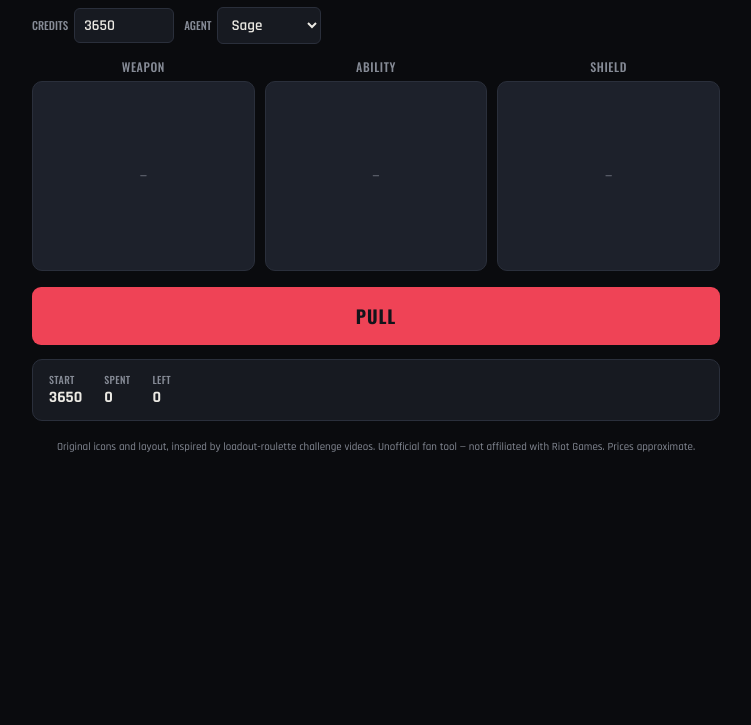
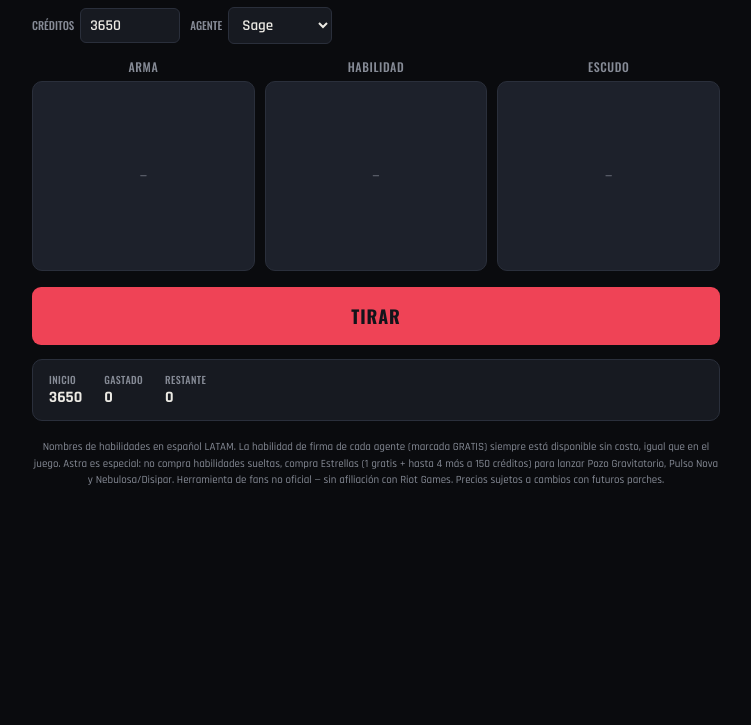
Before and after one commit to Nerieru/gambling-valorant, a plain HTML site: page index.html in a window 1280 px wide. Shown: the part 75-800 px from the top of the page, without its empty margins (264-1015 px from the left). Drawn offline with nearby package versions, Linux system fonts and the light colour scheme.

Commit message:
Translate UI text to Spanish

```diff
--- a/index.html
+++ b/index.html
@@ -86,43 +86,43 @@ footer{color:var(--mute); font-size:11px; text-align:center; margin-top:18px; li
 <div class="wrap">
   <div class="top">
     <h1>BUY ROULETTE</h1>
-    <div class="balance">BALANCE<b id="balDisplay">0</b></div>
+    <div class="balance">SALDO<b id="balDisplay">0</b></div>
   </div>
 
   <div class="ctrl" style="margin-bottom:14px;">
-    <div><label for="credits">CREDITS</label><input type="number" id="credits" min="0" max="9000" step="50" value="3650"></div>
-    <div><label for="agent">AGENT</label><select id="agent"></select></div>
+    <div><label for="credits">CRÉDITOS</label><input type="number" id="credits" min="0" max="9000" step="50" value="3650"></div>
+    <div><label for="agent">AGENTE</label><select id="agent"></select></div>
   </div>
 
   <div class="reels">
     <div class="col">
-      <div class="col-head">WEAPON</div>
-      <div class="reel" id="reelWeapon"><div class="tag" id="tagWeapon">SECURED</div><div class="slot-content slot-empty">—</div></div>
+      <div class="col-head">ARMA</div>
+      <div class="reel" id="reelWeapon"><div class="tag" id="tagWeapon">ASEGURADO</div><div class="slot-content slot-empty">—</div></div>
     </div>
     <div class="col">
-      <div class="col-head">ABILITY</div>
-      <div class="reel" id="reelAbility"><div class="tag" id="tagAbility">SECURED</div><div class="slot-content slot-empty">—</div></div>
+      <div class="col-head">HABILIDAD</div>
+      <div class="reel" id="reelAbility"><div class="tag" id="tagAbility">ASEGURADO</div><div class="slot-content slot-empty">—</div></div>
     </div>
     <div class="col">
-      <div class="col-head">SHIELD</div>
-      <div class="reel" id="reelShield"><div class="tag" id="tagShield">SECURED</div><div class="slot-content slot-empty">—</div></div>
+      <div class="col-head">ESCUDO</div>
+      <div class="reel" id="reelShield"><div class="tag" id="tagShield">ASEGURADO</div><div class="slot-content slot-empty">—</div></div>
     </div>
   </div>
 
   <div class="pullbar">
-    <button class="pull" id="pullBtn">PULL</button>
+    <button class="pull" id="pullBtn">TIRAR</button>
   </div>
 
   <div class="summary">
     <div class="figs">
-      <div class="fig"><span>START</span><b id="figStart">0</b></div>
-      <div class="fig"><span>SPENT</span><b id="figSpent">0</b></div>
-      <div class="fig"><span>LEFT</span><b id="figLeft">0</b></div>
+      <div class="fig"><span>INICIO</span><b id="figStart">0</b></div>
+      <div class="fig"><span>GASTADO</span><b id="figSpent">0</b></div>
+      <div class="fig"><span>RESTANTE</span><b id="figLeft">0</b></div>
     </div>
-    <div class="badge" id="fullBadge">FULL LOADOUT — EVERY SLOT FILLED</div>
+    <div class="badge" id="fullBadge">EQUIPO COMPLETO — TODAS LAS CASILLAS LLENAS</div>
   </div>
 
-  <footer>Original icons and layout, inspired by loadout-roulette challenge videos. Unofficial fan tool — not affiliated with Riot Games. Prices approximate.</footer>
+  <footer>Nombres de habilidades en español LATAM. La habilidad de firma de cada agente (marcada GRATIS) siempre está disponible sin costo, igual que en el juego. Astra es especial: no compra habilidades sueltas, compra Estrellas (1 gratis + hasta 4 más a 150 créditos) para lanzar Pozo Gravitatorio, Pulso Nova y Nebulosa/Disipar. Herramienta de fans no oficial — sin afiliación con Riot Games. Precios sujetos a cambios con futuros parches.</footer>
 </div>
 
 <script src="https://cdn.jsdelivr.net/npm/lucide@0.525.0/dist/umd/lucide.js"></script>
@@ -157,33 +157,34 @@ const WEAPONS = [
   {n:"Ares", c:1600, cat:"heavy"},{n:"Odin", c:3200, cat:"heavy"},
 ];
 const SHIELDS = [
-  {n:"None", c:0, icon:"shieldNone"},{n:"Light Armor", c:400, icon:"shieldLight"},{n:"Heavy Armor", c:1000, icon:"shieldHeavy"},
+  {n:"Ninguno", c:0, icon:"shieldNone"},{n:"Escudo Ligero", c:400, icon:"shieldLight"},{n:"Escudo Pesado", c:1000, icon:"shieldHeavy"},
 ];
 const AGENTS = {
-  "Brimstone":[{n:"Stim Beacon",c:100},{n:"Incendiary",c:250}],
-  "Viper":[{n:"Poison Cloud",c:200},{n:"Snake Bite",c:200},{n:"Toxic Screen",c:200}],
-  "Omen":[{n:"Paranoia",c:150},{n:"Shrouded Step",c:100},{n:"Dark Cover",c:150}],
-  "Killjoy":[{n:"Alarmbot",c:200},{n:"Turret",c:200},{n:"Nanoswarm",c:200}],
-  "Cypher":[{n:"Trapwire",c:200},{n:"Cyber Cage",c:100},{n:"Spycam",c:200}],
-  "Sova":[{n:"Shock Bolt",c:150},{n:"Recon Bolt",c:200},{n:"Owl Drone",c:400}],
-  "Sage":[{n:"Barrier Orb",c:400},{n:"Slow Orb",c:100},{n:"Healing Orb",c:200}],
-  "Phoenix":[{n:"Curveball",c:200},{n:"Hot Hands",c:200},{n:"Blaze",c:200}],
-  "Jett":[{n:"Cloudburst",c:100},{n:"Updraft",c:100}],
-  "Raze":[{n:"Boom Bot",c:200},{n:"Blast Pack",c:200},{n:"Paint Shells",c:300}],
-  "Breach":[{n:"Aftershock",c:200},{n:"Flashpoint",c:200},{n:"Fault Line",c:250}],
-  "Reyna":[{n:"Leer",c:250}],
-  "Yoru":[{n:"Fakeout",c:100},{n:"Blindside",c:200}],
-  "Skye":[{n:"Trailblazer",c:200},{n:"Guiding Light",c:200}],
-  "Astra":[{n:"Nova Pulse",c:100},{n:"Nebula",c:100},{n:"Gravity Well",c:200}],
-  "KAY/O":[{n:"FRAG/ment",c:200},{n:"FLASH/drive",c:200}],
-  "Chamber":[{n:"Trademark",c:200},{n:"Rendezvous",c:200}],
-  "Neon":[{n:"Relay Bolt",c:200},{n:"Fast Lane",c:200}],
-  "Fade":[{n:"Prowler",c:200},{n:"Seize",c:200},{n:"Haunt",c:200}],
-  "Harbor":[{n:"Cascade",c:200},{n:"Cove",c:200},{n:"High Tide",c:200}],
-  "Gekko":[{n:"Mosh Pit",c:250},{n:"Wingman",c:300},{n:"Dizzy",c:200}],
-  "Deadlock":[{n:"Sonic Sensor",c:200},{n:"GravNet",c:200}],
-  "Iso":[{n:"Undercut",c:200},{n:"Double Tap",c:200}],
-  "Clove":[{n:"Ruse",c:200},{n:"Meddle",c:200}],
+  "Astra":[{n:"Estrella (gratis)",c:0},{n:"Estrella",c:150},{n:"Estrella",c:150},{n:"Estrella",c:150},{n:"Estrella",c:150}],
+  "Breach":[{n:"Réplica",c:200},{n:"Fulgor",c:250},{n:"Falla Sísmica",c:0}],
+  "Brimstone":[{n:"Baliza Potenciadora",c:200},{n:"Incendiario",c:250},{n:"Humo Celestial",c:0}],
+  "Chamber":[{n:"Marca Registrada",c:200},{n:"Cazador de Cabezas",c:100},{n:"Encuentro",c:0}],
+  "Clove":[{n:"Pasos Firmes",c:200},{n:"Interferencias",c:250},{n:"Treta Armada",c:0}],
+  "Cypher":[{n:"Cable Trampa",c:200},{n:"Prisión Cibernética",c:100},{n:"Cámara Espía",c:0}],
+  "Deadlock":[{n:"Gravired",c:200},{n:"Sensor Sónico",c:200},{n:"Barrera de Malla",c:0}],
+  "Fade":[{n:"Merodeador",c:250},{n:"Captura",c:200},{n:"Atormentar",c:0}],
+  "Gekko":[{n:"Mosh Pit",c:250},{n:"Wingman",c:300},{n:"Dizzy",c:0}],
+  "Harbor":[{n:"Cascada",c:150},{n:"Domo",c:350},{n:"Marea Alta",c:0}],
+  "Iso":[{n:"Contingencia",c:200},{n:"Socavar",c:200},{n:"Doble Disparo",c:0}],
+  "Jett":[{n:"Borrasca",c:200},{n:"Impulso Ascendente",c:150},{n:"Viento de Cola",c:0}],
+  "KAY/O":[{n:"FRAG/mento",c:200},{n:"FLASH/banco",c:250},{n:"PUNTO/cero",c:0}],
+  "Killjoy":[{n:"Alarma Bot",c:200},{n:"Nanoplaga",c:200},{n:"Torreta",c:0}],
+  "Neon":[{n:"Vía Rápida",c:300},{n:"Relámpago Semifrenado",c:200},{n:"Velocidad Máxima",c:0}],
+  "Omen":[{n:"Aparición Sombría",c:100},{n:"Paranoia",c:250},{n:"Manto Oscuro",c:0}],
+  "Phoenix":[{n:"Llamarada",c:150},{n:"Manos Calientes",c:200},{n:"Destello en Curva",c:0}],
+  "Raze":[{n:"Boombot",c:300},{n:"Paquete Explosivo",c:200},{n:"Cartuchos de Pintura",c:0}],
+  "Reyna":[{n:"Mirada Lasciva",c:250},{n:"Devorar",c:0},{n:"Despreciar",c:0}],
+  "Sage":[{n:"Orbe de Barrera",c:400},{n:"Orbe de Ralentización",c:200},{n:"Orbe de Sanación",c:0}],
+  "Skye":[{n:"Regrowth",c:150},{n:"Trailblazer",c:300},{n:"Guiding Light",c:0}],
+  "Sova":[{n:"Dron Búho",c:400},{n:"Flecha de Choque",c:150},{n:"Flecha de Reconocimiento",c:0}],
+  "Viper":[{n:"Veneno de Serpiente",c:300},{n:"Nube Venenosa",c:200},{n:"Cortina Tóxica",c:0}],
+  "Vyse":[{n:"Rosa de Metal",c:150},{n:"Enredadera Cizalla",c:200},{n:"Trampa Translocadora",c:0}],
+  "Yoru":[{n:"Engaño",c:200},{n:"Punto Ciego",c:250},{n:"Infiltración",c:0}],
 };
 
 const agentSel = document.getElementById('agent');
@@ -265,15 +266,15 @@ pullBtn.addEventListener('click', ()=>{
     abilityReel.classList.add('secured');
     document.getElementById('tagAbility').classList.add('show');
     ac.className='ability-stack';
-    ac.innerHTML = `<div class="ab-count">${res.bought.length}/${res.totalAbilities} SECURED</div>` + (res.bought.length
-      ? res.bought.map(a=>`<div class="ab-row">${svg('ability')}<div><div class="slot-name">${a.n}</div><div class="slot-cost">${a.c} CR</div></div></div>`).join('')
-      : `<div class="slot-empty" style="text-align:center;width:100%;">None affordable</div>`);
+    ac.innerHTML = `<div class="ab-count">${res.bought.length}/${res.totalAbilities} ASEGURADAS</div>` + (res.bought.length
+      ? res.bought.map(a=>`<div class="ab-row">${svg('ability')}<div><div class="slot-name">${a.n}</div><div class="slot-cost">${a.c>0?a.c+' CR':'GRATIS'}</div></div></div>`).join('')
+      : `<div class="slot-empty" style="text-align:center;width:100%;">Ninguna asequible</div>`);
 
     shieldReel.classList.add('secured');
     document.getElementById('tagShield').classList.add('show');
     sc.innerHTML = res.shield.c>0
       ? `<div class="slot-content">${svg(res.shield.icon)}<div class="slot-name">${res.shield.n}</div><div class="slot-cost">${res.shield.c} CR</div></div>`
-      : `<div class="slot-content">${svg('shieldNone')}<div class="slot-name">None</div></div>`;
+      : `<div class="slot-content">${svg('shieldNone')}<div class="slot-name">Ninguno</div></div>`;
 
     document.getElementById('figStart').textContent = credits;
     document.getElementById('figSpent').textContent = res.spent;
```
